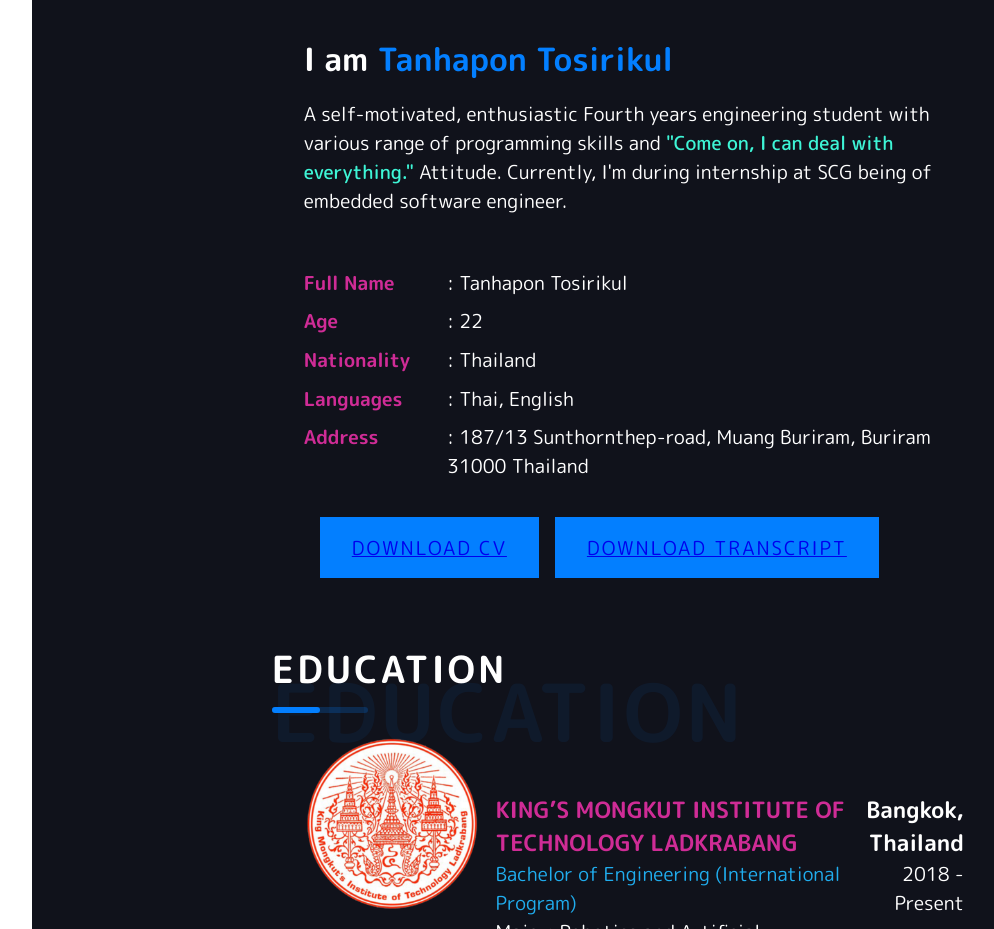
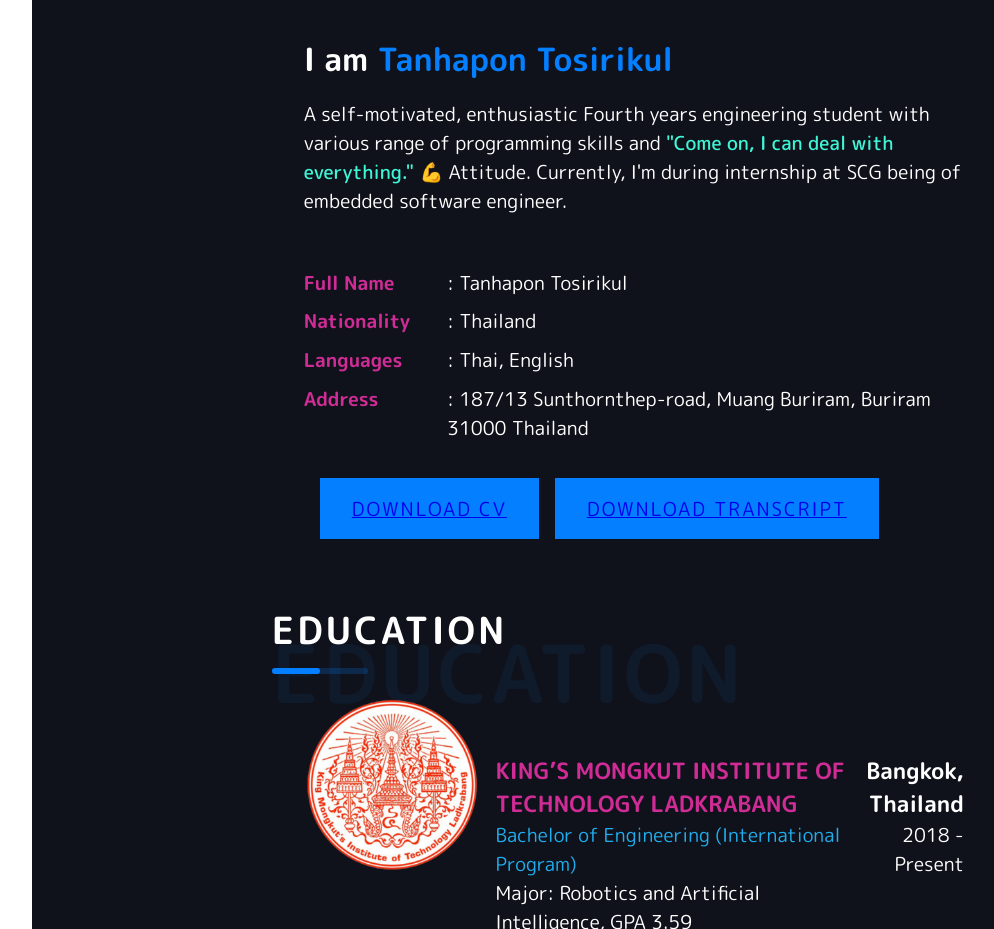
Before and after one commit to tontosirikul/tontosirikul.github.io.next, a Next.js app: page /about in a window 1280 px wide. Shown: the part 840-1769 px from the top of the page, without its empty margins (173-1167 px from the left). Built offline with nearby package versions, Linux system fonts and the light colour scheme.

Commit message:
added emojis

```diff
--- a/Components/ImageSection.js
+++ b/Components/ImageSection.js
@@ -14,7 +14,7 @@ function ImageSection() {
         <p className="about-text">
           A self-motivated, enthusiastic Fourth years engineering student with
           various range of programming skills and{" "}
-          <span>&quot;Come on, I can deal with everything.&quot;</span>{" "}
+          <span>&quot;Come on, I can deal with everything.&quot; 💪</span>{" "}
           Attitude. Currently, I&apos;m during internship at SCG being of
           embedded software engineer.
         </p>
@@ -23,14 +23,12 @@ function ImageSection() {
         <div className="about-details">
           <div className="left-section">
             <p>Full Name</p>
-            <p>Age</p>
             <p>Nationality</p>
             <p>Languages</p>
             <p>Address</p>
           </div>
           <div className="right-section">
             <p>: Tanhapon Tosirikul</p>
-            <p>: 22</p>
             <p>: Thailand</p>
             <p>: Thai, English</p>
             <p>
```
Also changed, not shown: pages/index.js (+11 -9 lines).
